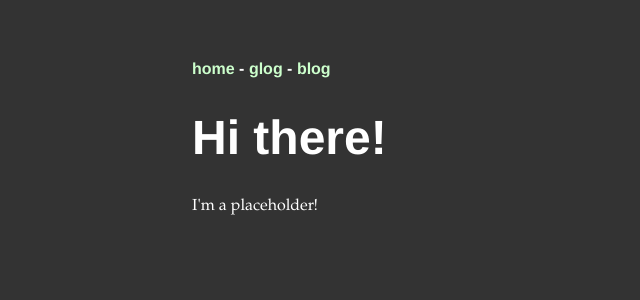
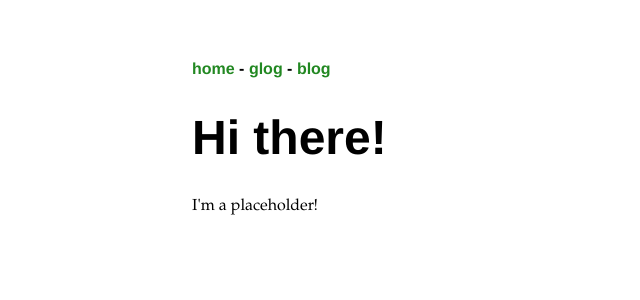
Before and after one commit to arnoldkemp/arnoldkemp.github.io, a Jekyll site: the page built from index.html, in a window 1280 px wide. Shown: the top 300 px of the page, without its empty margins (0-640 px from the left). Built offline with Jekyll 4.4.1, drawn with Linux system fonts in a browser that asks for light colours.

Commit message:
Update main.css

```diff
--- a/css/main.css
+++ b/css/main.css
@@ -2,8 +2,8 @@ body {
     margin: 60px auto;
     width: 70%;
     font-family: 'Palatino', 'Garamond', 'Bookman', 'Times-New-Roman', 'Serif';
-    background-color: #333;
-    color: white;
+    background-color: white;
+    color: black;
 }
 nav p, footer ul {
     font-family:'Helvetica', 'Arial', 'Sans-Serif';
@@ -17,7 +17,7 @@ nav ul li, footer ul li {
 }
 a {
     text-decoration: none;
-    color: #CFC;
+    color: #282;
 }
 a:hover {
     text-decoration: underline;
```
